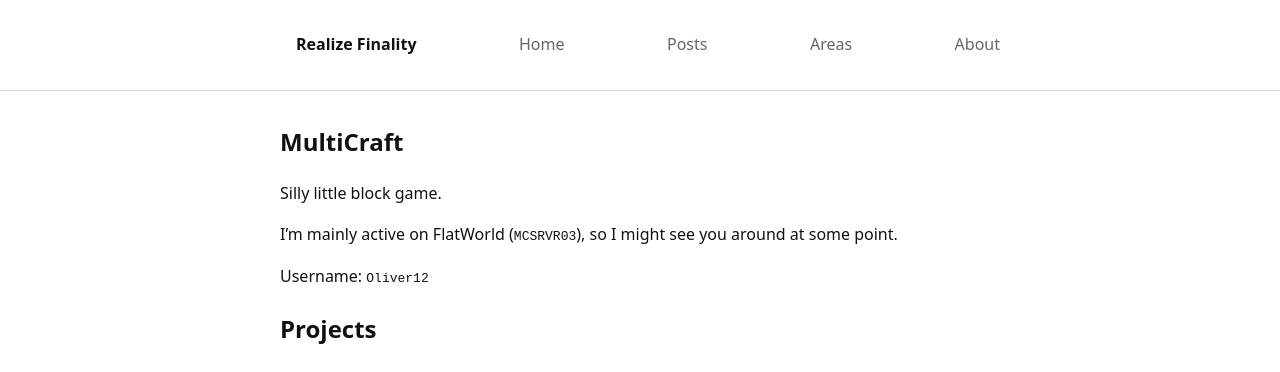
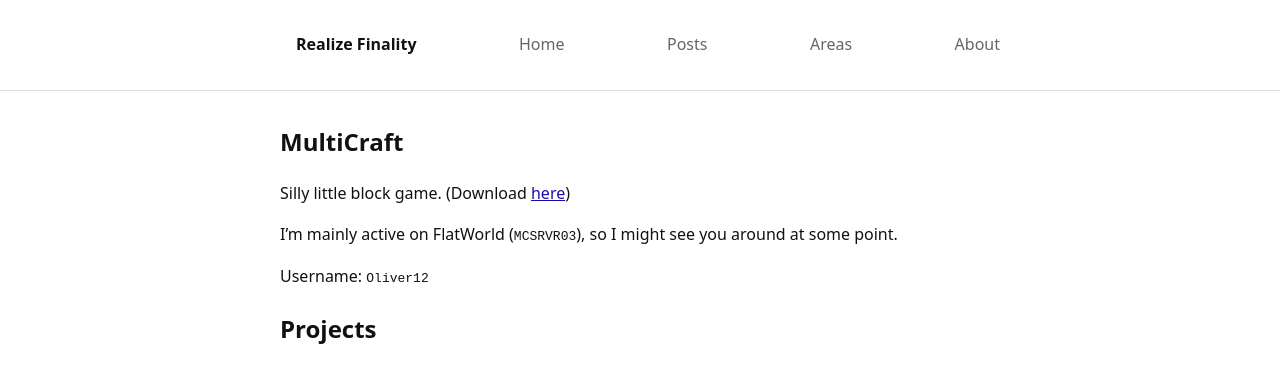
Before and after one commit to realize-finality/realize-finality.github.io, a Jekyll site: the page built from docs/areas/mtc/index.md, in a window 1280 px wide. Shown: the top 372 px of the page. Built offline with Jekyll 4.4.1, drawn with Linux system fonts in a browser that asks for light colours.

Commit message:
feat(mtc): added download link

```diff
--- a/docs/areas/mtc/index.md
+++ b/docs/areas/mtc/index.md
@@ -3,7 +3,7 @@ layout: page
 title: MultiCraft
 ---
 
-Silly little block game.
+Silly little block game. (Download [here](https://multicraft.world/downloads))
 
 I'm mainly active on FlatWorld (`MCSRVR03`), so I might see you around at some point.
 
```
